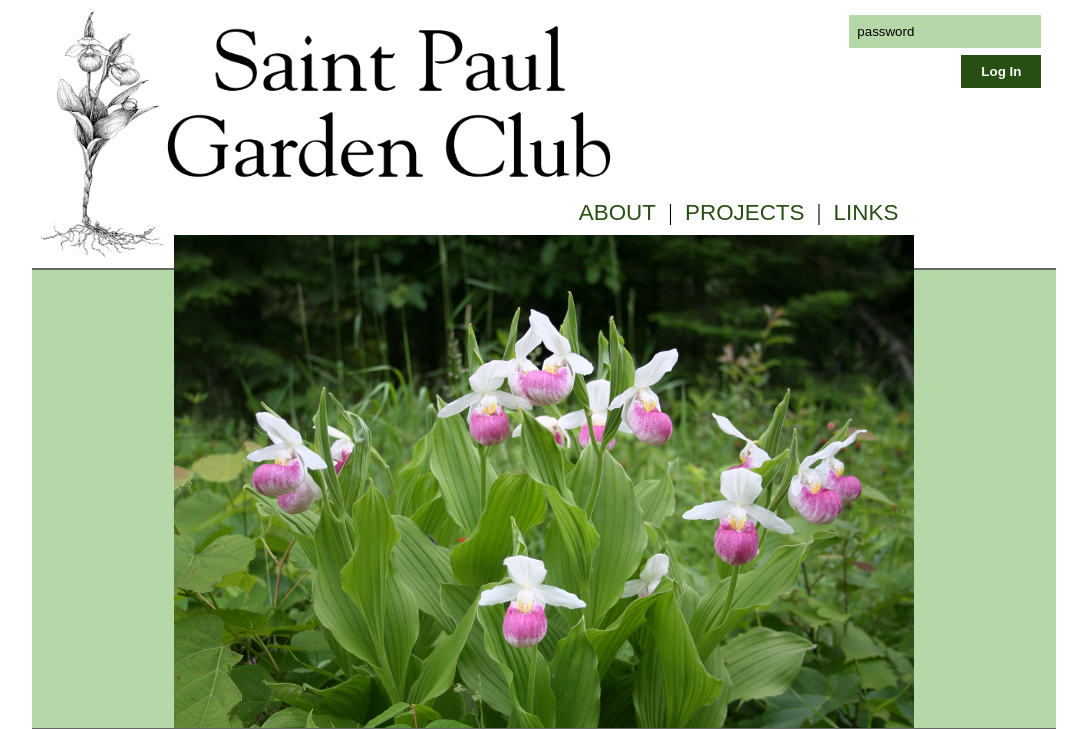
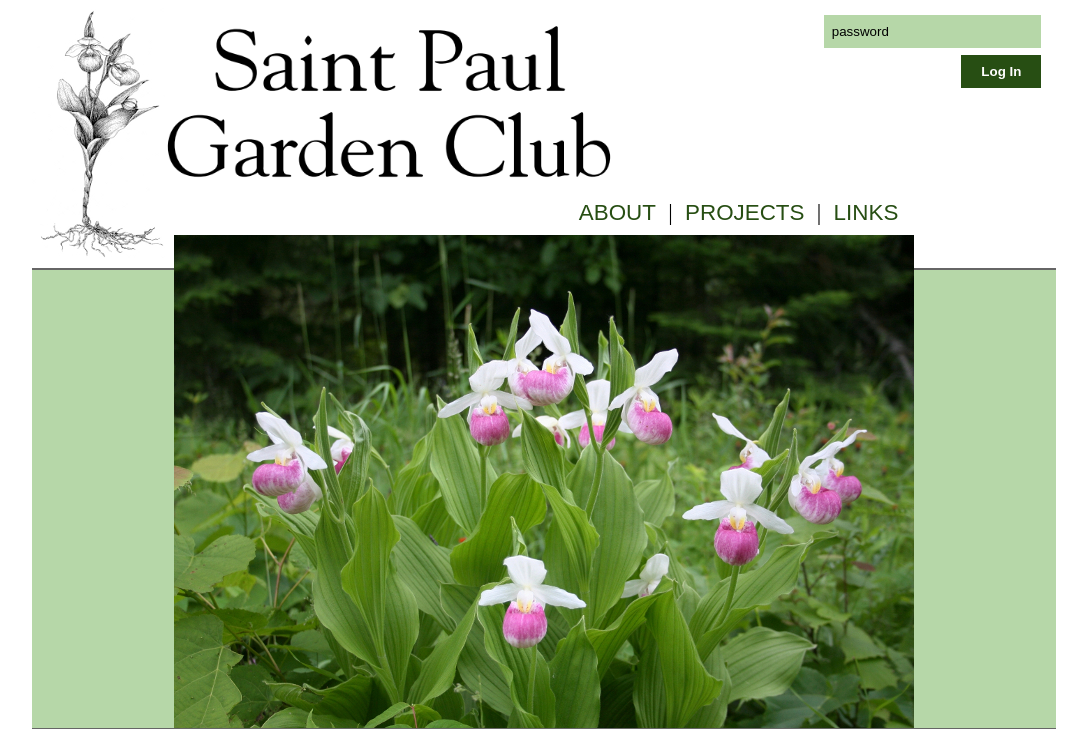
Before and after one commit to coldpour/spgc, a PHP site: page / in a window 1280 px wide. Shown: the top 729 px of the page, without its empty margins (96-1183 px from the left). Run offline with PHP 8.4, Linux system fonts and the light colour scheme.

Commit message:
now that the x is there as an indicator, i made the password box longer for balance

```diff
--- a/screen.css
+++ b/screen.css
@@ -52,7 +52,7 @@ span.login {
 form.login {
     padding:0em;
     margin-top:0em;
-    width:15em;
+    width:17em;
 }
 
 .middle {
```
